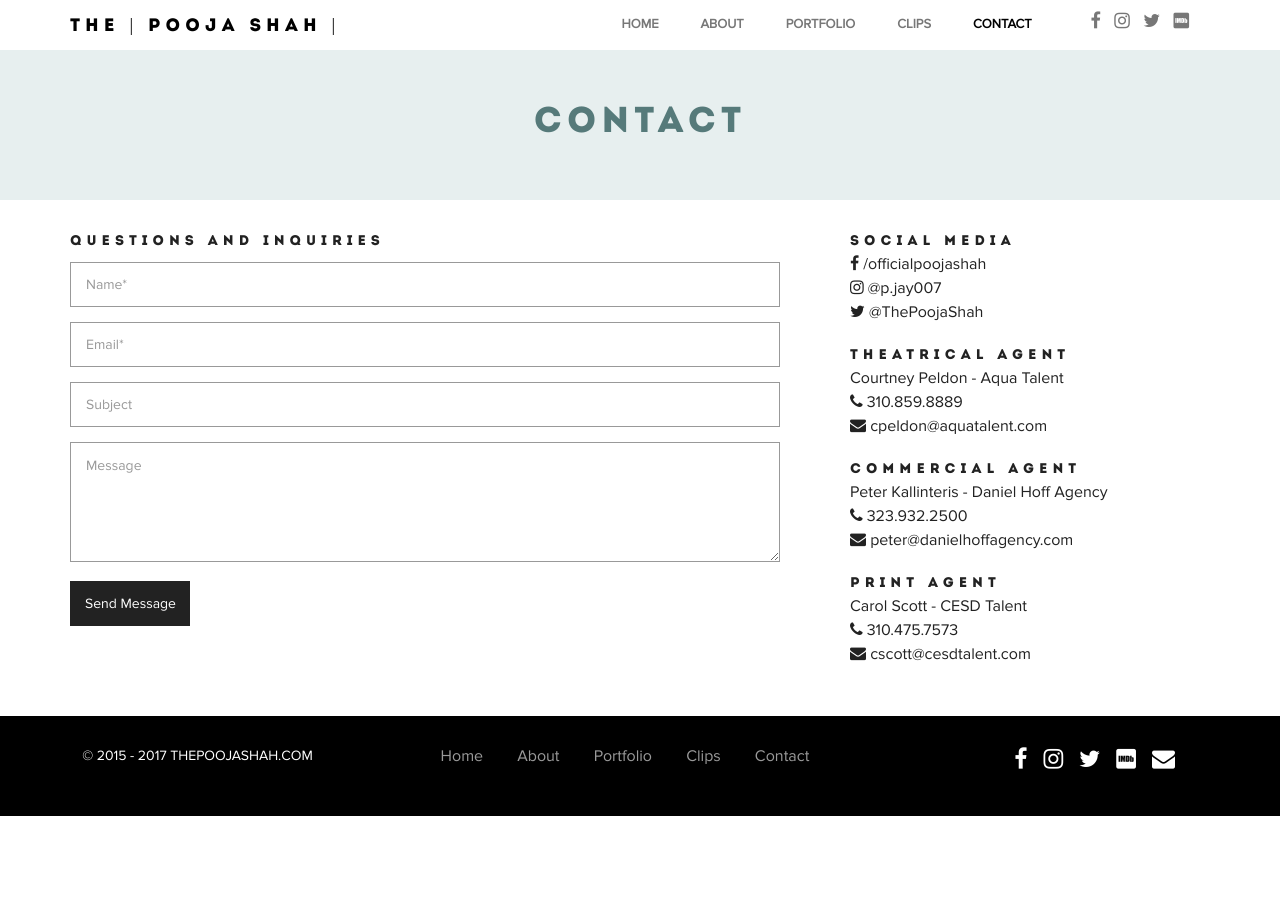
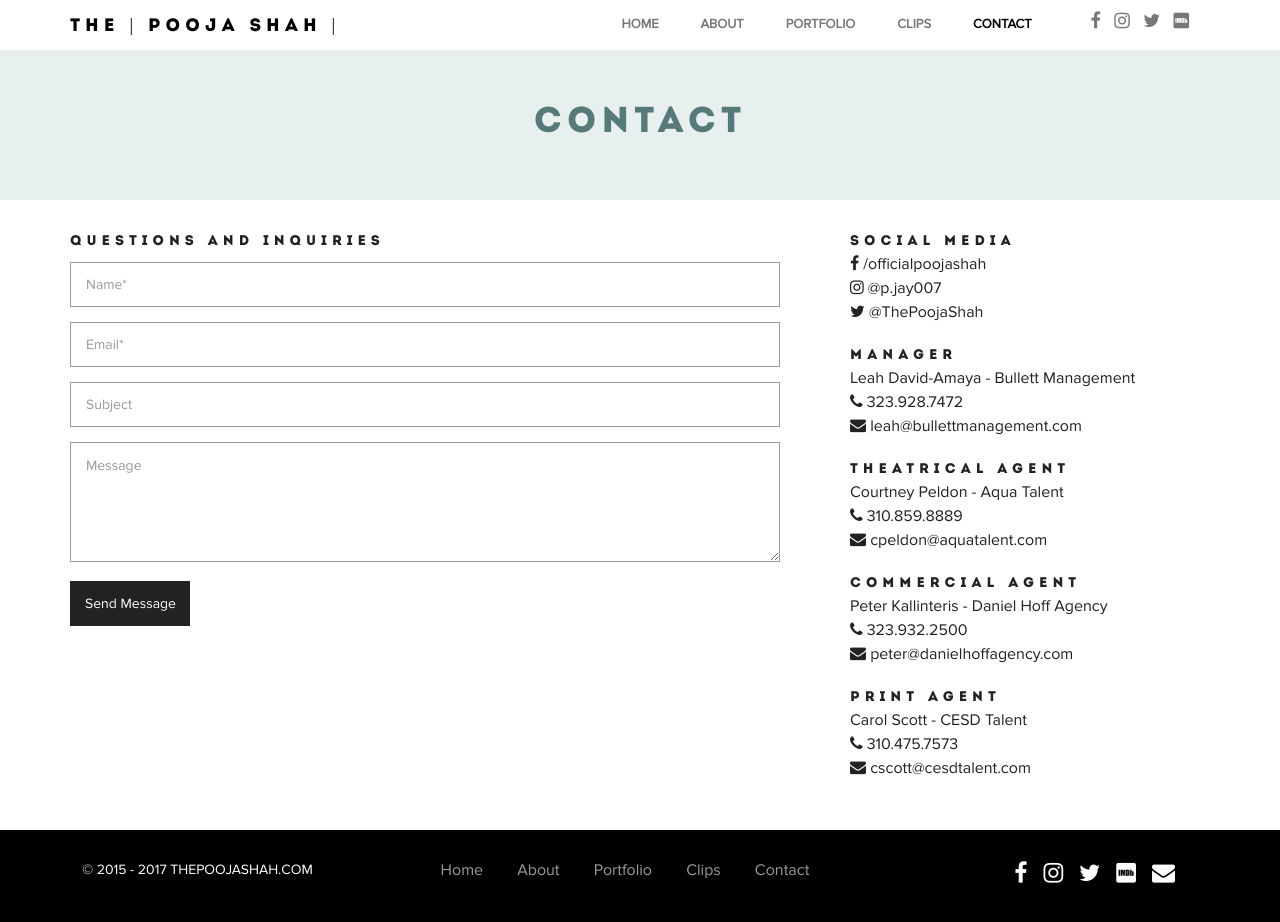
Before and after one commit to dtrack/thepoojashah, a Jekyll site: the page built from contact/index.html, in a window 1280 px wide and 930 px high. Shown: the top 922 px of the window. Built offline with Jekyll 4.4.1, drawn with Linux system fonts in a browser that asks for light colours.

Commit message:
Add Manager to contact list

```diff
--- a/_data/contact.yml
+++ b/_data/contact.yml
@@ -1,4 +1,9 @@
 team:
+  - title: Manager
+    agency: Bullett Management
+    name: Leah David-Amaya
+    phone: 323.928.7472
+    email: leah@bullettmanagement.com
   - title: Theatrical Agent
     agency: Aqua Talent
     name: Courtney Peldon
```
